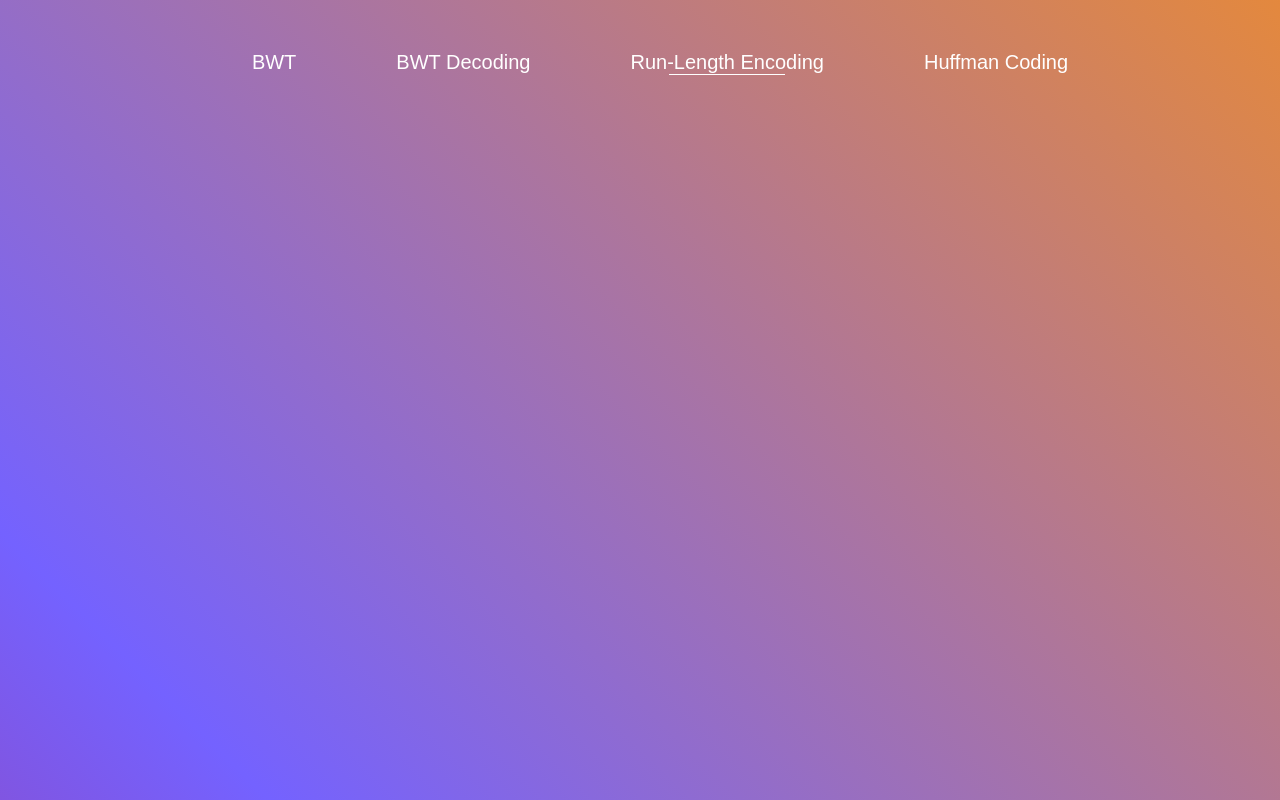
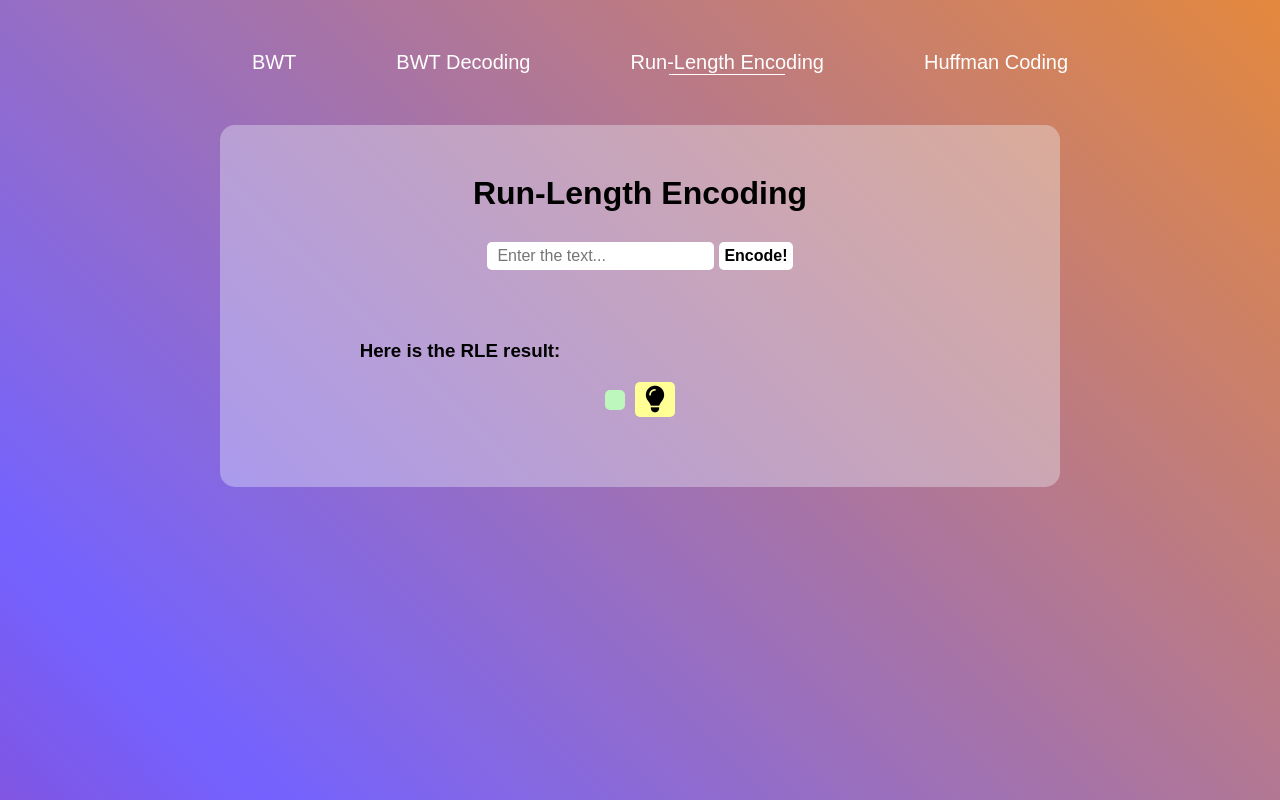
Before and after one commit to o-Meli-o/Bwt-Project, a React (Vite) app: page /run-length-encoding in a window 1280 px wide. Built offline with nearby package versions, Linux system fonts and the light colour scheme.

Commit message:
The RLE page is complete.

```diff
--- a/src/pages/BwtPage.css
+++ b/src/pages/BwtPage.css
@@ -71,7 +71,7 @@ p ul{
     margin-bottom: 10px;
 }
 .bwt-info{
-    background-color: rgb(247, 228, 189);
+    background-color: rgba(247, 228, 189, 50%);
     padding: 1px 3px 1px 3px;
     border-radius: 5px;
 }
--- a/src/pages/RunLengthEncodingPage.jsx
+++ b/src/pages/RunLengthEncodingPage.jsx
@@ -1,11 +1,80 @@
-import React from 'react'
+import React, {useState} from 'react'
+import './BwtPage.css'
 
 const RunLengthEncodingPage = () => {
-  return (
-    <div>
 
-    </div>
-  )
+      const [inputString, setInputString] = useState("");
+      const [rle, setRle] = useState("");
+      const [resultArray, setResultArray] = useState([]);
+      const [showInfo, setShowInfo] = useState(false);
+
+      function handleInputChange(event){
+          setInputString(event.target.value);
+      }
+
+      function handleShowInfo(){
+          setShowInfo(!showInfo);
+      }
+
+      function runLengthEncoding(input){
+        let result = "";
+        let count = 1;
+
+        for (let i = 1; i <= input.length; i++) {
+
+          if (input[i] === input[i - 1]) {
+            count++;
+          }
+
+          else {
+            result += input[i - 1] + count;
+              count = 1;
+          }
+        }
+
+        // Set the result
+        setRle(result);
+
+        setResultArray(result.split(""));
+      }
+
+    return (
+      <div className='bwt-page-container'>
+        <h1>Run-Length Encoding</h1>
+        <div>
+        <input type="text"
+               placeholder='Enter the text...'
+               value={inputString}
+               onChange={handleInputChange}/>
+               <button className='transform-button' onClick={() => runLengthEncoding(inputString)}>Encode!</button>
+        </div>
+        <h3>Here is the RLE result:</h3>
+        <div>
+        <h4 className='bwt-result'>{rle}</h4>
+        <button className='info-button' onClick={handleShowInfo}><i class="fa-solid fa-lightbulb fa-2xl"></i></button>
+        </div>
+        {showInfo && (
+        <p>Run-Length Encoding (RLE) is a straightforward data
+           compression technique that represents consecutive
+           identical values as a single value followed by
+           the count of repetitions. It's most effective on data
+            with many repeated elements.
+             <ol>
+                  <li>
+                      <h4>Iterate through the input data:</h4>
+                      <ul>
+                          <li>Compare each character with the previous character.</li>
+                          <li>If they are the same, increment the count.</li>
+                          <li>If they are different, append the previous character and
+                            the count to the result, then reset the count to 1.</li>
+                          <li>For <span className='bwt-info'>{inputString}</span>, the RLE result is: <span className='bwt-info'>{rle}</span></li>
+                      </ul>
+                  </li>
+             </ol>
+             </p>
+        )}
+      </div>
+    )
 }
 
 export default RunLengthEncodingPage
```
